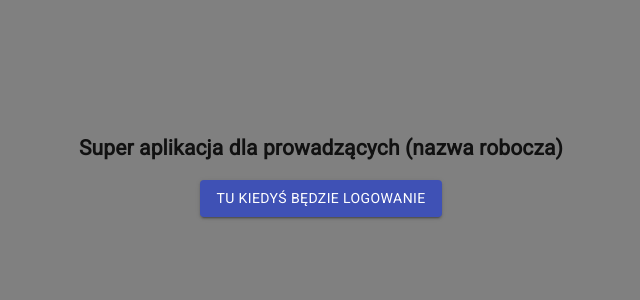
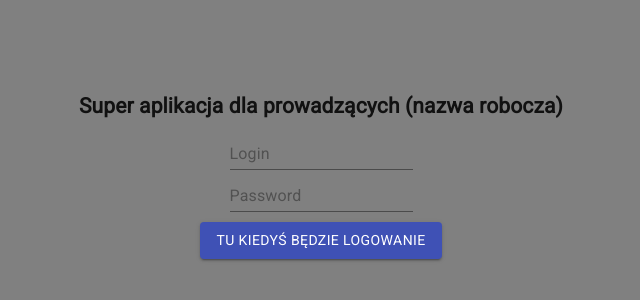
Before and after one commit to Ben0qq/Arranging-Plan-For-Lecturers-Web-App, a React (Create React App) app in the folder client/: page / in a window 1280 px wide. Shown: the part 234-534 px from the top of the page, without its empty margins (319-959 px from the left). Built offline with nearby package versions, Linux system fonts and the light colour scheme; no server answers.

Commit message:
added redux to project

```diff
--- a/client/src/App.js
+++ b/client/src/App.js
@@ -1,23 +1,10 @@
-import React, { useState, useEffect } from 'react';
 import './App.css';
-import Login from './components/login';
+import Login from './components/Login';
+import { connect } from 'react-redux';
+import { getAppState } from './selectors/selectors';
 
-function App() {
-  const [setResponse] = useState({})
-
-  const fetchData = async() => {
-    fetch('/api/hello')
-      .then(res => res.json())
-      .then(res => {
-        setResponse(res)
-      })
-      .catch(err => console.log(err))
-  }
-
-  useEffect(() => {
-    fetchData()
-  }, []);
-
+const App = ({appState}) => {
+  if(appState ==='login'){
     return (
       <div className="App">
           <h2>
@@ -26,6 +13,20 @@ function App() {
         <Login/>
       </div>
     );
+  } else {
+    return(
+      <div className="App">
+            <h2>
+              Tu będą zapisywać się na zajęcia
+            </h2>
+        </div>
+    )
+  }
 }
 
-export default App;
+const mapStateToProps = state => {
+  const appState = getAppState(state)
+  return {appState};
+}
+
+export default connect(mapStateToProps)(App);
--- /dev/null
+++ b/client/src/actions/actions.js
@@ -0,0 +1,4 @@
+export const changeAppState = state => ({
+    type: "APP_STATE",
+    payload: {state}
+  });
--- a/client/src/app/store.js
+++ b/client/src/app/store.js
@@ -1,7 +1,6 @@
-import { configureStore } from '@reduxjs/toolkit';
+import { createStore } from 'redux';
+import reducers from '../reducers'
 
-export default configureStore({
-  reducer: {
-
-  },
-});
+export default createStore(
+  reducers
+)
--- /dev/null
+++ b/client/src/components/Login.css
@@ -0,0 +1,7 @@
+.loginWorkArea{
+    text-align: center;
+    display: flex;
+    flex-direction: column;
+    align-items: center;
+    justify-content: center;
+}
--- a/client/src/components/login.js
+++ b/client/src/components/login.js
@@ -1,11 +1,21 @@
 import Button from '@material-ui/core/Button';
+import Input from '@material-ui/core/Input';
+import './Login.css';
+import {changeAppState} from '../actions/actions';
+import { connect } from "react-redux";
 
 function Login() {
     return (
-        <Button variant="contained" color="primary" >
-            Tu kiedyś będzie logowanie
-        </Button>
+        <div className="loginWorkArea">
+            <Input placeholder="Login" inputProps={{ 'aria-label': 'login field' }} />
+            <Input style={{margin: "10px"}} placeholder="Password" inputProps={{ 'aria-label': 'password field' }} />
+            <Button variant="contained" color="primary" onClick={()=>{changeAppState("plan");}}>
+                Tu kiedyś będzie logowanie
+            </Button>
+        </div>
     );
   }
 
-  export default Login;
+export default connect(null, {
+    changeAppState
+  })(Login);
--- /dev/null
+++ b/client/src/reducers/appState.js
@@ -0,0 +1,8 @@
+export default function appState(state="login", action) {
+    switch(action.type) {
+        case 'APP_STATE':
+            return action.payload
+        default:
+            return state
+    }
+}
--- /dev/null
+++ b/client/src/reducers/index.js
@@ -0,0 +1,4 @@
+import { combineReducers } from "redux";
+import appState from "./appState";
+
+export default combineReducers({ appState });
--- /dev/null
+++ b/client/src/selectors/selectors.js
@@ -0,0 +1 @@
+export const getAppState = (store) => store.appState
```
Lines whose indentation alone changed are shown as unchanged.
